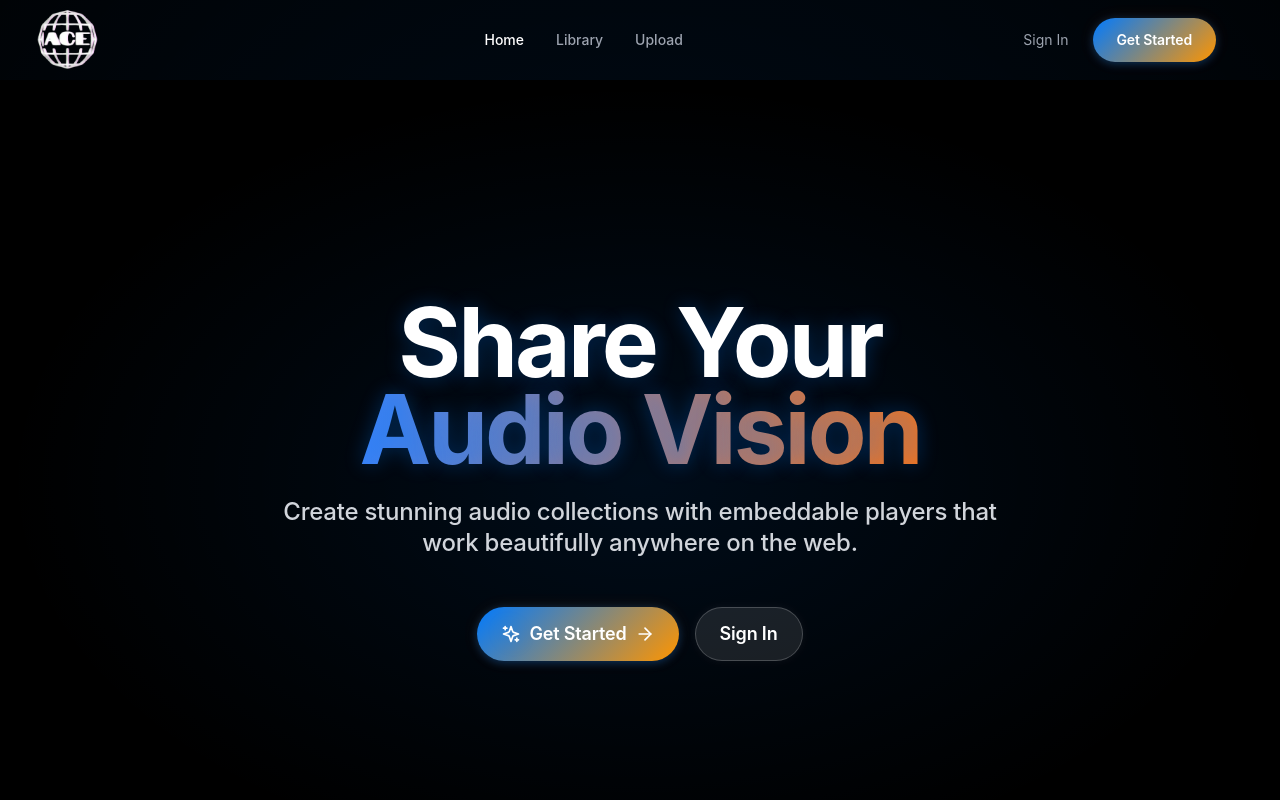
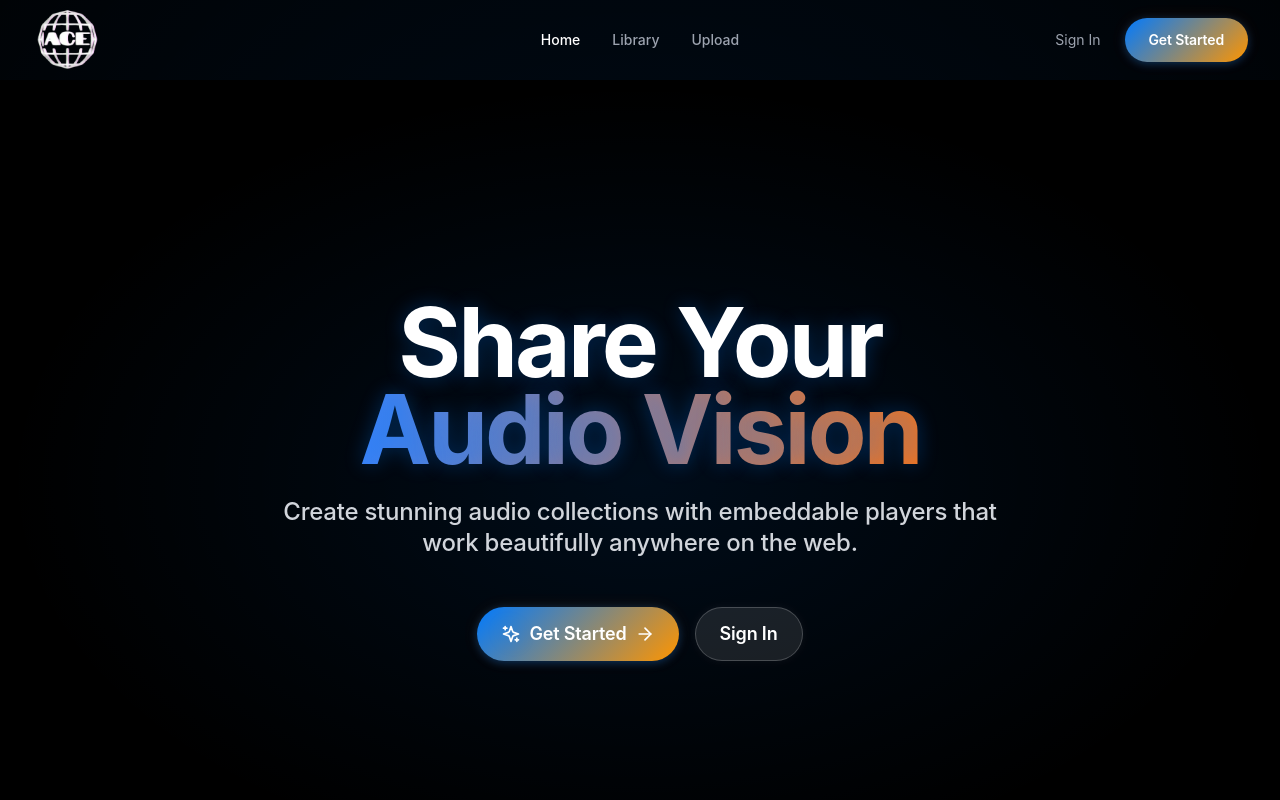
Before and after one commit to DerfBeingDerf/upwork-v2-test, a React (Vite) app: page / in a window 1280 px wide. Shown: the top 800 px of the page. Built offline with nearby package versions, Linux system fonts and the light colour scheme; no server answers.

Commit message:
Position navbar tabs relative to page width

```diff
--- a/src/components/layout/Navbar.tsx
+++ b/src/components/layout/Navbar.tsx
@@ -36,11 +36,11 @@ export default function Navbar() {
       animate={{ y: 0 }}
       transition={{ duration: 0.6, ease: "easeOut" }}
     >
-      <div className="w-full">
+      <div className="w-full relative">
         {/* Main Navigation */}
-        <div className="h-20 flex items-center">
+        <div className="h-20 flex items-center relative">
           {/* Logo - positioned absolutely to stay on the left */}
-          <div className="absolute left-4 sm:left-6 lg:left-8">
+          <div className="absolute left-4 sm:left-6 lg:left-8 z-10">
             <Link to="/" className="flex items-center group">
               <motion.div
                 whileHover={{ scale: 1.05 }}
@@ -56,12 +56,8 @@ export default function Navbar() {
             </Link>
           </div>
 
-          {/* Center Navigation - aligned with main content container */}
-          <div className="w-full max-w-none px-8 sm:px-12 lg:px-16 flex items-center justify-between">
-            {/* Spacer for logo */}
-            <div className="w-20"></div>
-
-            {/* Center Navigation */}
+          {/* Center Navigation - positioned absolutely relative to page width */}
+          <div className="absolute left-1/2 transform -translate-x-1/2">
             <nav className="hidden md:flex items-center space-x-8">
               <Link
                 to="/"
@@ -96,8 +92,10 @@ export default function Navbar() {
                 Upload
               </Link>
             </nav>
+          </div>
 
-            {/* Right Side */}
+          {/* Right Side - positioned absolutely */}
+          <div className="absolute right-4 sm:right-6 lg:right-8">
             <div className="flex items-center space-x-4">
               {user ? (
                 <div className="flex items-center space-x-4">
```
